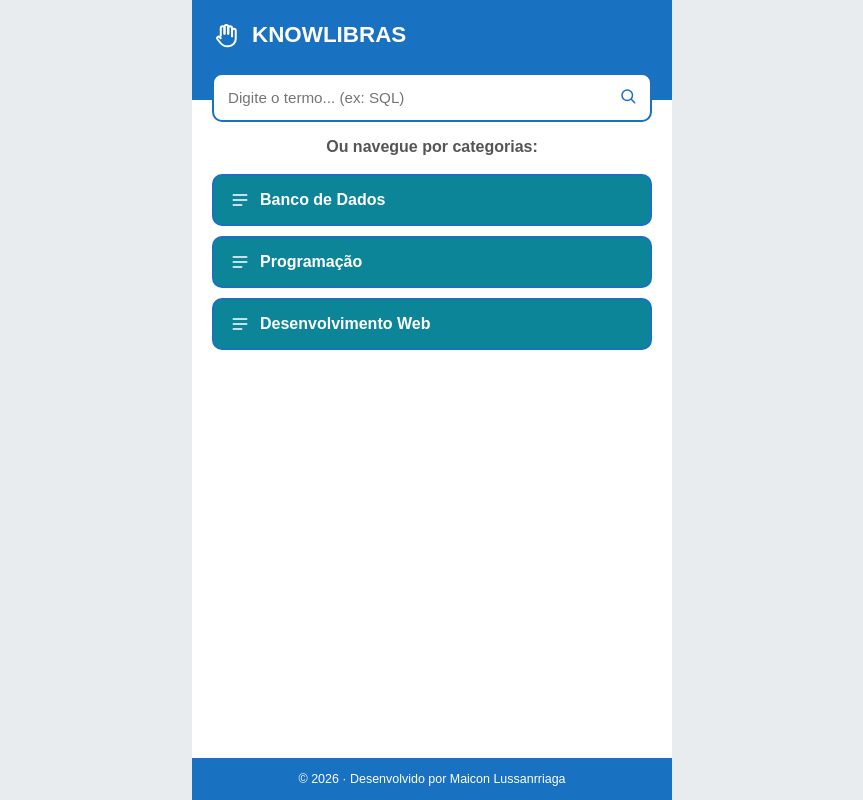
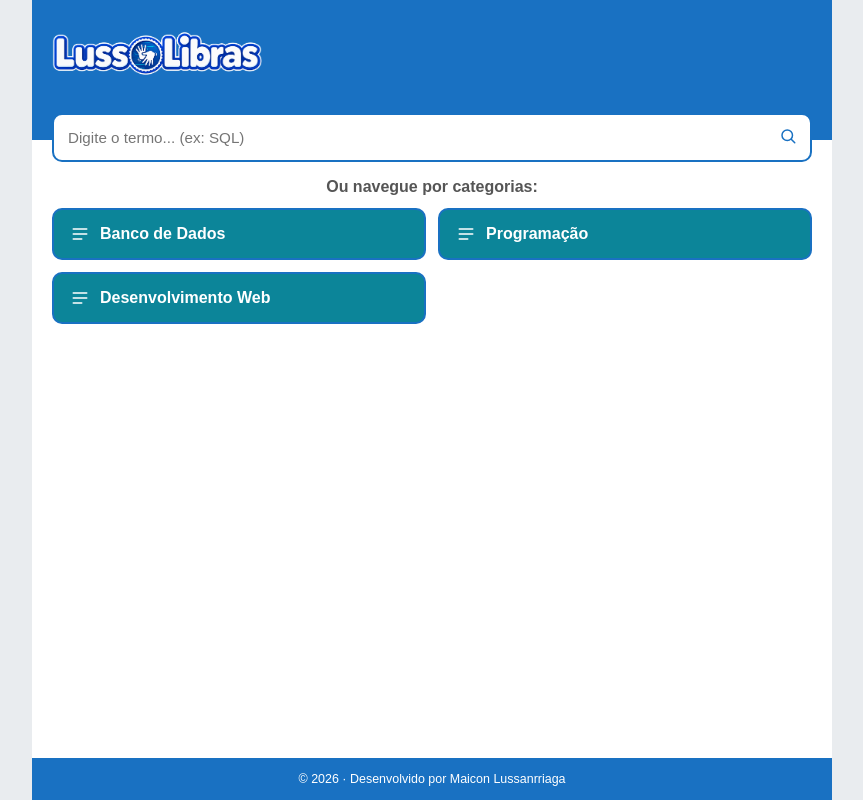
Before and after one commit to Maicouglas/KnowLibras, a Flask app: page / in a window 1280 px wide. Shown: the whole page, without its empty margins (208-1071 px from the left). Run offline with Flask 3, Linux system fonts and the light colour scheme; data that the repository does not hold is empty.

Commit message:
Atualiza LussLibras e adiciona vídeos sem som

```diff
--- a/app.py
+++ b/app.py
@@ -27,10 +27,10 @@ def data_js():
     Gera o data.js dinamicamente a partir do MySQL, no lugar do
     arquivo estático antigo. O front-end (script.js, index.html,
     categoria.html, termo.html) continua igual, pois o resultado
-    final ainda é: const KNOWLIBRAS_DATA = {...};
+    final ainda é: const LUSSLIBRAS_DATA = {...};
     """
     dados = buscar_dados_glossario()
-    conteudo = f"const KNOWLIBRAS_DATA = {json.dumps(dados, ensure_ascii=False)};"
+    conteudo = f"const LUSSLIBRAS_DATA = {json.dumps(dados, ensure_ascii=False)};"
     return Response(conteudo, mimetype='application/javascript')
 
 
--- a/static/js/data.js
+++ b/static/js/data.js
@@ -1,8 +1,8 @@
-// KNOWLIBRAS — dados de exemplo (PLACEHOLDER)
+// LUSSLIBRAS — dados de exemplo (PLACEHOLDER)
 // Isto é só um exemplo pra você testar o site.
 // Troque pelo seu data.js real com todos os termos/categorias.
 
-const KNOWLIBRAS_DATA = {
+const LUSSLIBRAS_DATA = {
   bd: {
     label: "Banco de Dados",
     terms: {
--- a/static/js/script.js
+++ b/static/js/script.js
@@ -1,4 +1,4 @@
-// KNOWLIBRAS — funções utilitárias compartilhadas entre as páginas
+// LUSSLIBRAS — funções utilitárias compartilhadas entre as páginas
 // Usado por: index.html, categoria.html, termo.html
 
 /**
@@ -22,7 +22,7 @@ function normalizar(texto) {
 }
 
 /**
- * Busca termos pelo título em todas as categorias de KNOWLIBRAS_DATA.
+ * Busca termos pelo título em todas as categorias de LUSSLIBRAS_DATA.
  * Retorna uma lista de objetos { catId, termId, title }
  */
 function buscarTermos(query) {
@@ -31,7 +31,7 @@ function buscarTermos(query) {
 
   if (!termoBusca) return resultados;
 
-  Object.entries(KNOWLIBRAS_DATA).forEach(([catId, categoria]) => {
+  Object.entries(LUSSLIBRAS_DATA).forEach(([catId, categoria]) => {
     Object.entries(categoria.terms).forEach(([termId, termo]) => {
       if (normalizar(termo.title).includes(termoBusca)) {
         resultados.push({ catId, termId, title: termo.title });
--- a/static/style.css
+++ b/static/style.css
@@ -1,4 +1,4 @@
-/* KNOWLIBRAS — estilos */
+/* LUSSLIBRAS — estilos */
 
 * {
   box-sizing: border-box;
@@ -26,6 +26,7 @@ a {
   background: #FFFFFF;
   display: flex;
   flex-direction: column;
+  min-width: 320px; /* nunca fica mais estreito que isso */
 }
 
 /* HEADER */
@@ -58,6 +59,7 @@ header {
   font-size: 0.9rem;
   font-weight: 500;
   color: #FFFFFF;
+  transition: transform 0.15s ease, opacity 0.15s ease;
 }
 
 .search-form {
@@ -98,11 +100,18 @@ main {
   display: flex;
   flex-direction: column;
   gap: 16px;
+  user-select: none;
+}
+
+.back-link:active {
+  transform: scale(0.85);
+  opacity: 0.6;
 }
 
 .section-label {
   font-weight: bold;
   color: #555;
+  margin-bottom: 12px;
 }
 
 .category-list,
@@ -138,6 +147,7 @@ main {
   font-size: 1.4rem;
   font-weight: bold;
   color: #1971C2;
+  user-select: none;
 }
 
 /* TERMOS */
@@ -230,3 +240,36 @@ footer {
 .video-unavailable{
   color: #FFFFFF;
 }
+
+.brand-logo {
+  height: 70px;        /* Ajuste a altura para o tamanho desejado */
+  width: auto;         /* Mantém a proporção correta da imagem */
+  display: block;
+  object-fit: contain;
+}
+
+/* Remove o cursor piscando e a seleção no topo e corpo */
+header, main, body {
+  caret-color: transparent; /* Esconde o cursor em elementos não editáveis */
+  user-select: none;
+}
+
+/* Mantém o cursor piscando visível APENAS dentro da barra de busca */
+input, textarea {
+  caret-color: auto;
+  user-select: text;
+}
+
+
+/* MODO DESKTOP - só ativa em telas acima de 768px */
+@media (min-width: 768px) {
+  .app-shell {
+    max-width: 800px;
+  }
+
+  .category-list {
+    display: grid;
+    grid-template-columns: repeat(2, 1fr);
+    gap: 12px;
+  }
+}
--- a/templates/index.html
+++ b/templates/index.html
@@ -3,10 +3,9 @@
 <head>
 <meta charset="UTF-8">
 <meta name="viewport" content="width=device-width, initial-scale=1.0">
-<title>KNOWLIBRAS — Dicionário de Tecnologia em Libras</title>
+<title>LussLibras</title>
 
-<!-- Evita erro 404 do favicon no terminal -->
-<link rel="icon" href="data:,">
+<link rel="icon" type="image/png" href="{{ url_for('static', filename='favicon.png') }}">
 
 <link rel="preconnect" href="https://fonts.googleapis.com">
 <link href="https://fonts.googleapis.com/css2?family=Baloo+2:wght@500;600;700&family=Inter:wght@400;500;600&display=swap" rel="stylesheet">
@@ -16,18 +15,14 @@
 <div class="app-shell">
 
   <header class="site-header">
-    <div class="brand">
-      <svg width="30" height="30" viewBox="0 0 24 24" fill="none" xmlns="http://www.w3.org/2000/svg" aria-hidden="true">
-        <path d="M7 12.5V6.5C7 5.67 7.67 5 8.5 5C9.33 5 10 5.67 10 6.5V11" stroke="#fff" stroke-width="1.6" stroke-linecap="round"/>
-        <path d="M10 11V5.5C10 4.67 10.67 4 11.5 4C12.33 4 13 4.67 13 5.5V11" stroke="#fff" stroke-width="1.6" stroke-linecap="round"/>
-        <path d="M13 11V6.5C13 5.67 13.67 5 14.5 5C15.33 5 16 5.67 16 6.5V13" stroke="#fff" stroke-width="1.6" stroke-linecap="round"/>
-        <path d="M16 13V8.5C16 7.67 16.67 7 17.5 7C18.33 7 19 7.67 19 8.5V15C19 18.31 16.31 21 13 21H12C9.5 21 8 20 6.5 18L4.3 15.2C3.9 14.7 4 13.98 4.5 13.6C5.05 13.19 5.82 13.28 6.26 13.79L7 14.6" stroke="#fff" stroke-width="1.6" stroke-linecap="round" stroke-linejoin="round"/>
-      </svg>
-      KNOWLIBRAS
+    <div class="header-top">
+      <a href="{{ url_for('index') }}" class="brand" style="text-decoration:none;">
+        <img src="{{ url_for('static', filename='Logo_LussLibras.png') }}" alt="LussLibras Logo" class="brand-logo">
+      </a>
     </div>
     <form class="search-form" id="search-form" role="search">
       <label for="search-input" class="sr-only" style="position:absolute;left:-9999px;">Buscar termo</label>
-      <input id="search-input" type="text" placeholder="Digite o termo... (ex: SQL)" autocomplete="off">
+      <input id="search-input" name="q" type="text" placeholder="Digite o termo... (ex: SQL)" autocomplete="off">
       <button type="submit" aria-label="Buscar">
         <svg width="18" height="18" viewBox="0 0 24 24" fill="none" xmlns="http://www.w3.org/2000/svg" aria-hidden="true">
           <circle cx="11" cy="11" r="7" stroke="currentColor" stroke-width="2"/>
@@ -37,16 +32,14 @@
     </form>
   </header>
 
-  <main>
+  <main style="user-select: none;">
     <div id="search-results" hidden>
       <p class="section-label">Resultados da busca</p>
-      <br>
       <ul class="term-list" id="search-results-list"></ul>
     </div>
 
     <div id="categories-block">
-      <p class="section-label" style="text-align: center;">Ou navegue por categorias:</p>
-      <br>
+      <p class="section-label" style="text-align: center; margin-bottom: 12px;">Ou navegue por categorias:</p>
       <ul class="category-list" id="category-list"></ul>
     </div>
   </main>
@@ -61,7 +54,7 @@
 <script src="{{ url_for('static', filename='js/data.js') }}"></script>
 <script>
   const categoryList = document.getElementById("category-list");
-  Object.entries(KNOWLIBRAS_DATA).forEach(([catId, categoria]) => {
+  Object.entries(LUSSLIBRAS_DATA).forEach(([catId, categoria]) => {
     const li = document.createElement("li");
     const a = document.createElement("a");
     a.className = "category-card";
```
Also changed, not shown: templates/categoria.html (+10 -17 lines), templates/termo.html (+9 -17 lines), Logo_LussLibras.png (added), static/Logo_LussLibras.png (added), static/favicon.png (added), static/voltar.svg (added).
